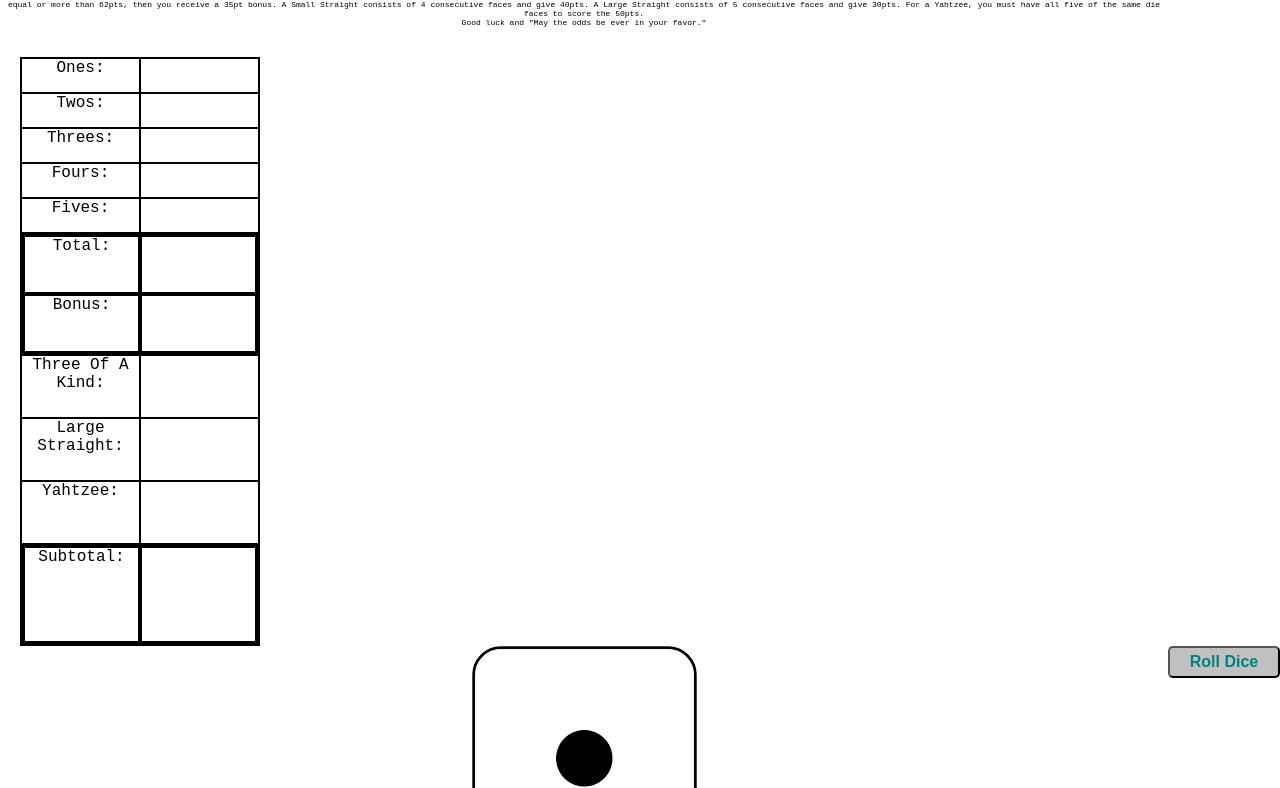
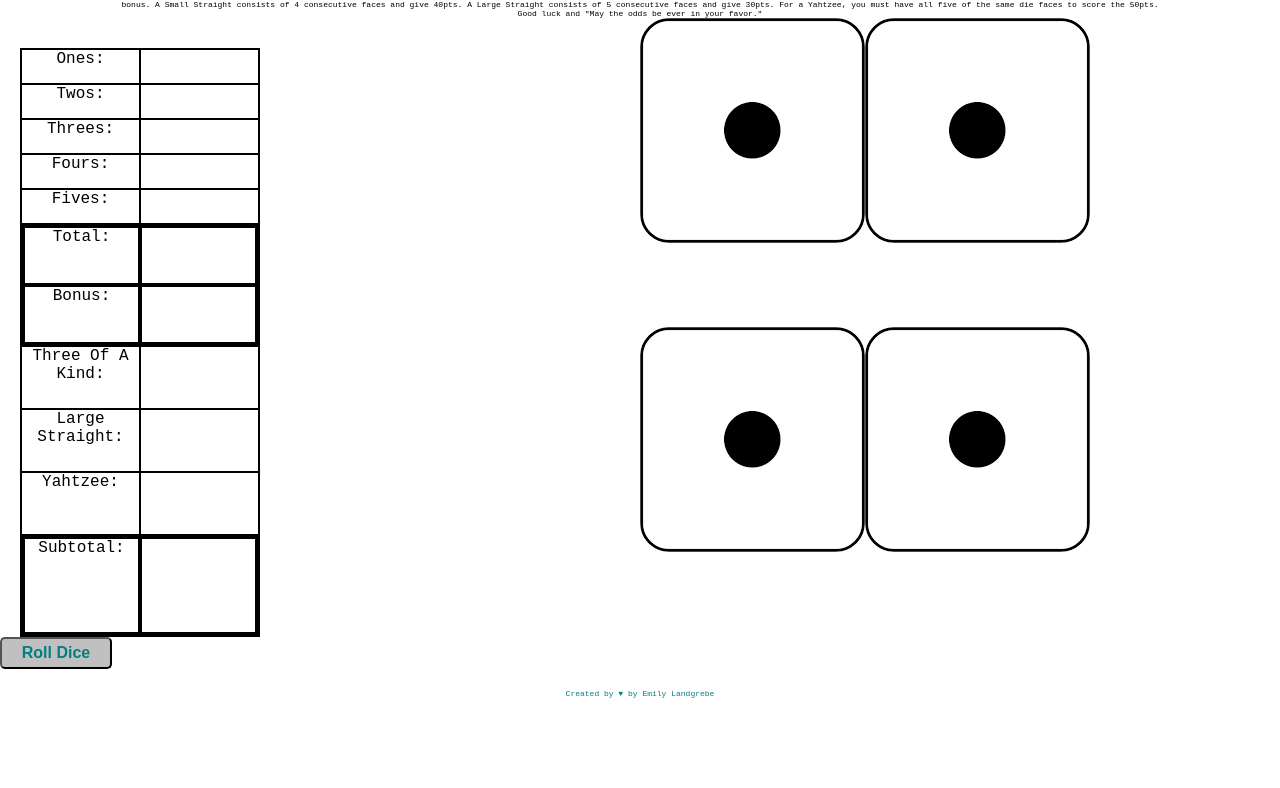
Before and after one commit to emgrebe/Yahtzee-Game, a plain HTML site: page index.html in a window 1280 px wide. Shown: the part 72-860 px from the top of the page. After the commit the page ends 800 px from the top, so only its background shows below. Drawn offline with Linux system fonts and the light colour scheme.

Commit message:
structuring board

```diff
--- a/css/style.css
+++ b/css/style.css
@@ -6,6 +6,7 @@
 
 body {
     display: grid;
+    grid-template: repeat(4, 1fr) / repeat(2, 1fr);
     height: 100vh;
     font-family: 'Courier New', Courier, monospace;
     text-align: center;
@@ -19,6 +20,10 @@ h1 {
 p {
     font-size: .5em;
     margin-top: 0;
+}
+
+.hdr {
+    grid-column:  1 / 3;
 }
 
 h1, button {
@@ -41,6 +46,9 @@ button:hover {
 }
 
 footer {
+    display: flex;
+    grid-column: 1 / 3;
+    justify-content: center;
     color: teal;
 }
 
@@ -48,13 +56,11 @@ footer {
     border: 1px solid black;
 }
 
-.hdr, .scoreboard, .dice {
-    display: grid;
+.scoreboard {
+     display: grid;
     flex-direction: column;
-}
-
-.scoreboard {
-    grid-column: 1 / 3;
+     grid-column: 1 / 3;
+     grid-row: 2 / 3;
     margin-top: 30px;
     margin-left: 20px;
     height: 46vw;
@@ -87,5 +93,7 @@ footer {
 
 .dice {
     display: flex;
-
+    flex-wrap: wrap;
+    grid-column: 2 / 3;
+    grid-row:  2 / 3;
 }
--- a/index.html
+++ b/index.html
@@ -59,7 +59,7 @@
     </div>
         <button>Roll Dice</button>
 
-        <footer class='clearfix'>
+        <footer>
                 <p class='created'>Created by &hearts; by <span>Emily Landgrebe</span></p>
         </footer>
 
```
